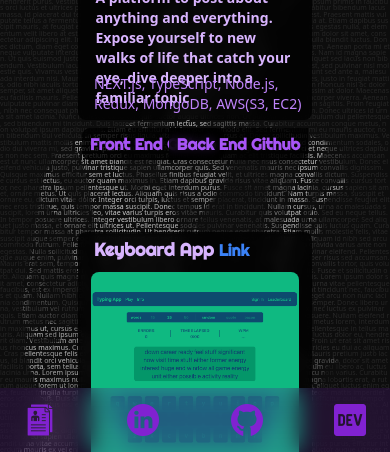
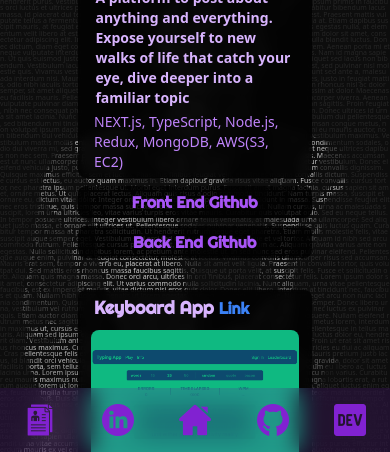
Before and after one commit to konstantinstanmeyer/personal-website, a Next.js app: page /projects in a window 390 px wide. Shown: the part 392-844 px from the top of the page. Built offline with nearby package versions, Linux system fonts and the light colour scheme; a web font is replaced by a local one.

Commit message:
media query styling fixes

```diff
--- a/app/page.jsx
+++ b/app/page.jsx
@@ -23,7 +23,7 @@
       <p className="text-purple-300 text-lg sm:text-xl font-bold my-4 w-4/5 sm:w-2/5 mt-16 mx-auto select-none bg-black/30 backdrop-blur-sm py-2 rounded-lg px-4">
         <span className="bebas text-xl sm:text-2xl text-purple-400 ">ABOUT ME: </span>I'm a full-stack software engineer with a passion for learning in all forms. I love to challenge myself, always striving to improve my process and approach. Experienced with multiple languages and frameworks including NEXT.js and Ruby on Rails. Avid runner and skateboarder.
       </p>
-      <div className="flex flex-col lg:w-1/2 w-5/6 md:w-3/5 mx-auto mt-2 mb-40">
+      <div className="flex flex-col lg:w-1/2 w-5/6 md:w-3/5 mx-auto mt-6 mb-40">
         <div className="flex flex-wrap items-center justify-center w-full mx-auto">
           <div className="rounded-full bg-black/30 backdrop-blur-sm w-28 h-28 md:mx-2 lg:mx-4 flex justify-center items-center my-2 mx-1 hover:scale-105 transition-all duration-300 hover:brightness-110">
             <img alt="javascript" src="/javascript.png" className="w-[80%] h-[80%] rounded-full" />
--- a/app/projects/Links.jsx
+++ b/app/projects/Links.jsx
@@ -19,6 +19,9 @@
                 <a target="_blank" href="https://www.linkedin.com/in/konstantin-stanmeyer/">
                     <img className="link hover:hover" src="/linkedin.png" />
                 </a>
+                <Link href="/">
+                    <img className="link hover:hover" src="/home.png" />
+                </Link>
                 <a target="_blank" href="https://github.com/konstantinstanmeyer">
                     <img className="link hover:hover" src="/github.png" />
                 </a>
--- a/app/projects/PreviewCard.jsx
+++ b/app/projects/PreviewCard.jsx
@@ -4,13 +4,15 @@
     const { name, description, projectUrl, frontEnd, backEnd, languages, image, util } = project;
 
     return (
-        <div className="w-[21rem] mb-28 transition-all duration-300 h-[23rem] rounded-lg bg-black/80 backdrop-blur-sm pb-1 mx-auto px-2 relative pt-1">
+        <div className="w-[21rem] mb-28 transition-all duration-300 h-fit sm:h-[23rem] rounded-lg bg-black/80 backdrop-blur-sm pb-1 mx-auto px-2 relative pt-1">
             <h2 className="mb-2 ml-2 select-none w-fit left-1 bebas text-lg font-bold text-purple-300">{projectUrl ? name + " " : name}{projectUrl ? <a className="text-blue-500 hover:text-blue-400 text-base duration-300 transition-all font-semibold" target="_blank" href={projectUrl}>Link</a> : <span className="font-semibold text-base text-purple-400"> - Group Project</span>}</h2>
             <Image loading="lazy" className="rounded-lg h-48 w-[95%] mx-auto object-cover" width={800} height={450} src={image} />
-            <a className="bebas absolute mt-36 left-1 bg-black/80 backdrop-blur-sm py-1 px-2 rounded-lg font-bold text-purple-500 transition-all duration-200 hover:text-purple-600" target="_blank" rel="noopener noreferrer" href={frontEnd}>Front End Github</a>
-            <a className="bebas absolute mt-36 right-1 font-bold bg-black/80 backdrop-blur-sm py-1 px-2 text-purple-500 transition-all duration-200 hover:text-purple-600" target="_blank" rel="noopener noreferrer" href={backEnd}>Back End Github</a>
+            <a className="bebas absolute block sm:hidden sm:mt-36 -bottom-10 w-full text-center sm:w-fit -left-[0.02rem] sm:right-0 sm:left-1 bg-black/80 backdrop-blur-sm py-1 sm:px-2 rounded-lg font-bold text-purple-500 transition-all duration-200 hover:text-purple-600" target="_blank" rel="noopener noreferrer" href={frontEnd}>Front End Github</a>
+            <a className="bebas absolute block sm:hidden sm:mt-36 -bottom-20 w-full text-center sm:w-fit -left-[0.02rem] !sm:right-1 font-bold bg-black/80 backdrop-blur-sm py-1 sm:px-2 rounded-lg text-purple-500 transition-all duration-200 hover:text-purple-600" target="_blank" rel="noopener noreferrer" href={backEnd}>Back End Github</a>
+                <a className="bebas absolute sm:block hidden mt-36 w-full text-center sm:w-fit left-1 bg-black/80 backdrop-blur-sm py-1 sm:px-2 rounded-lg font-bold text-purple-500 transition-all duration-200 hover:text-purple-600" target="_blank" rel="noopener noreferrer" href={frontEnd}>Front End Github</a>
+                <a className="bebas absolute sm:block hidden mt-36 w-full text-center sm:w-fit right-1 font-bold bg-black/80 backdrop-blur-sm py-1 sm:px-2 rounded-lg text-purple-500 transition-all duration-200 hover:text-purple-600" target="_blank" rel="noopener noreferrer" href={backEnd}>Back End Github</a>
             <p className="select-none w-[95%] mx-auto text-sm pl-1 pt-1 text-purple-300 font-semibold">{description}</p>
-            <p className="absolute bottom-1 pl-2 pr-2 select-none text-sm pt-1 pb-[0.15rem] text-purple-400">{languages}</p>
+            <p className="pl-2 pr-2 select-none text-sm pt-1 pb-[0.15rem] text-purple-400">{languages}</p>
         </div>
     )
 }
```
Also changed, not shown: public/home.png (added).
